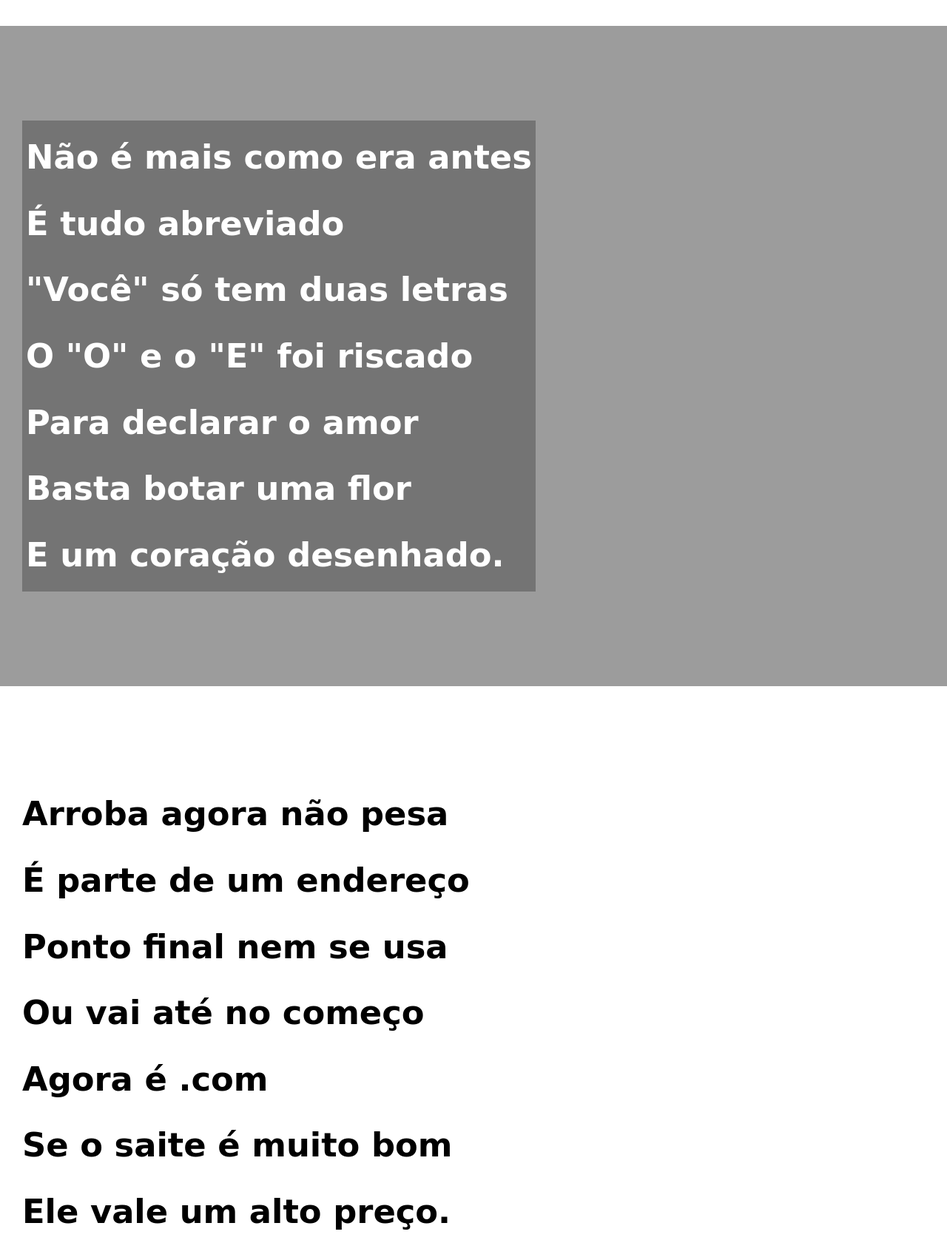
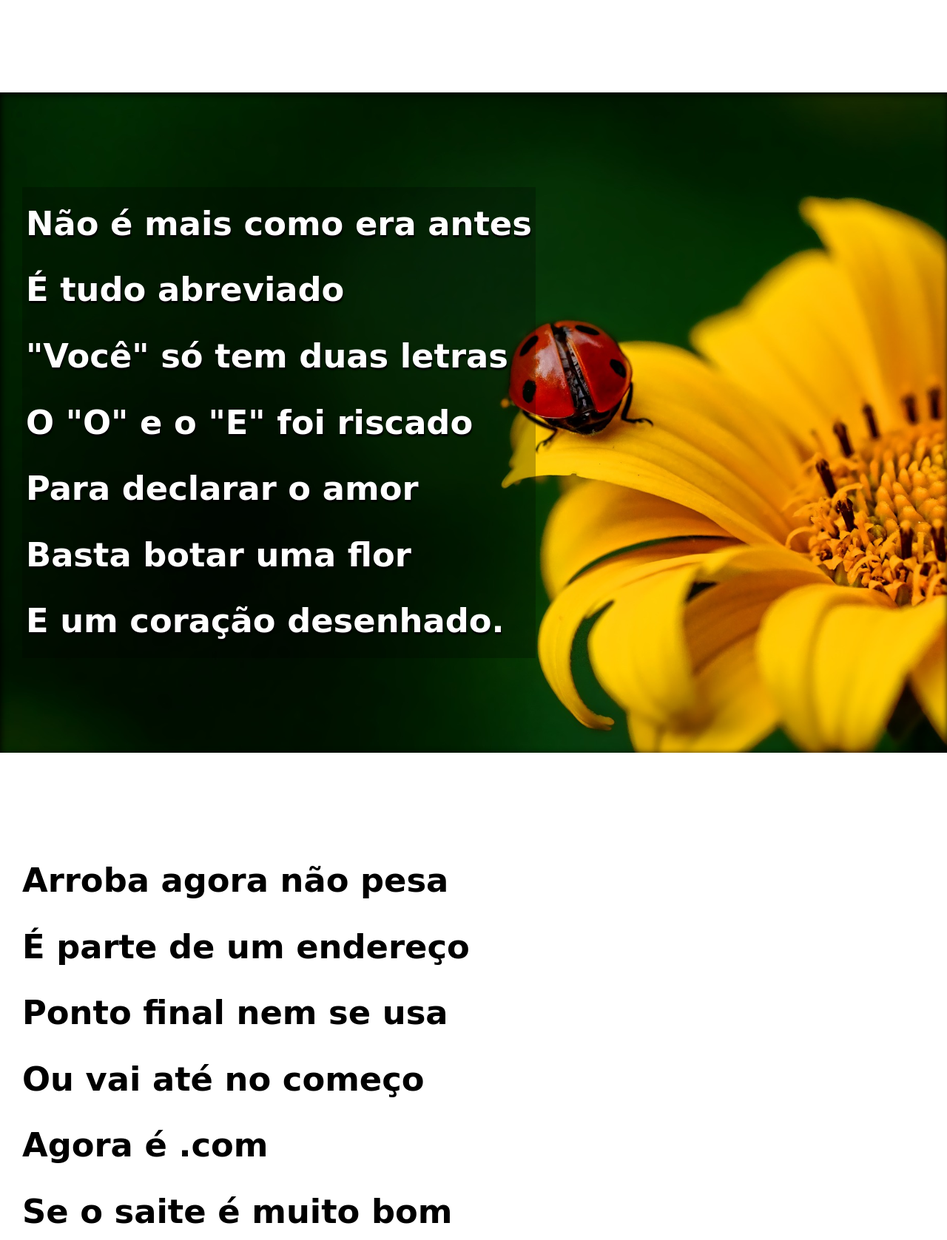
Before and after one commit to BrunoKazuma/projeto-cordel, a plain HTML site: page index.html in a window 1280 px wide. Shown: the part 1120-2797 px from the top of the page at 74% size. Drawn offline with Linux system fonts and the light colour scheme; a web font is replaced by a local one.

Commit message:
update cordel

```diff
--- a/index.html
+++ b/index.html
@@ -27,7 +27,7 @@
                 <br>
                 Vou dizer tudo em poesia.</p>
         </section>
-        <section class="imagem">
+        <section class="imagem" id="img01">
                 <p>Não é mais como era antes  <br>
                     É tudo abreviado <br>
                     "Você" só tem duas letras <br>
@@ -43,9 +43,9 @@
                 Ou vai até no começo <br>
                 Agora é .com <br>
                 Se o saite é muito bom <br>
-                Ele vale um alto preço. <br>
+                Ele vale um alto preço.</p>
 
-                Pra piorar a liguagem <br>
+                <p>Pra piorar a liguagem <br>
                 O emoticom é um risco <br>
                 Tem símbolo para tudo <br>
                 Ponto e vírgula e um asterisco <br>
@@ -53,7 +53,7 @@
                 Pra entender como fica <br>
                 Decifre esse rabisco.</p>
         </section>
-        <section class="imagem">
+        <section class="imagem" id="img02">
                 <p>Tenho saudade das cartas <br>
                     Escritas com a própria mão <br>
                     Mandava no mês de Junho <br>
@@ -63,21 +63,25 @@
                     Nas linhas do coração.</p>
         </section>
         <section class="normal">
-            <p>Agora, escrevo e envio <br>
+                <p>
+                    Agora, escrevo e envio <br>
                     Chegando na mesma hora <br>
                     Mas quando vou prosear <br>
                     A pessoa foi embora <br>
                     Abriu outro aplicativo <br>
                     O mundo ficou cativo <br>
-                Da tecnologia do agora. <br>
+                    Da tecnologia do agora.
+                </p>
 
+                <p>
                     Felizmente, pra orar <br>
                     Não precisa de internet <br>
                     Deus escuta todo mundo <br>
                     Se quiser, faça esse teste <br>
                     Dois pontos são dois joelhos <br>
                     Seus lábios são aparelhos <br>
-                Deixe que Deus interprete.</p>
+                    Deixe que Deus interprete.
+                </p>
         </section>
     <footer>
         <p>Site criado por:<a href="https://www.instagram.com/kazuma_akatsu/" target="_blank">@KazumaAkatsu</a></p>
--- a/style/estilo.css
+++ b/style/estilo.css
@@ -54,6 +54,9 @@ section{
     font-weight: 800;
     font-size:3.5vw;
 }
+section p{
+    padding-bottom: 2em;
+}
 .normal{
     background-color: white;
     color: black;
@@ -61,11 +64,26 @@ section{
 .imagem{
     background-color: rgba(32, 32, 32, 0.445);
     color: white;
+    box-shadow: inset 1px 2px 10px black;
+}
+section#img01{
+     background-image: url('../img/background001.jpg');
+    background-position: center center;
+    background-attachment: fixed;
+    background-size: cover;
+
+}
+section#img02{
+    background-image: url('../img/background002.jpg');
+    background-position: center center;
+    background-attachment: fixed;
+    background-size: cover;
 }
 section.imagem p{
     background-color: rgba(0, 0, 0, 0.26);
     display: inline-block;
     padding: 5px;
+    text-shadow: 1px 3px 2px black;
 }
 footer{
     background-color: rgb(8, 8, 8);
```
Lines whose indentation alone changed are shown as unchanged.
